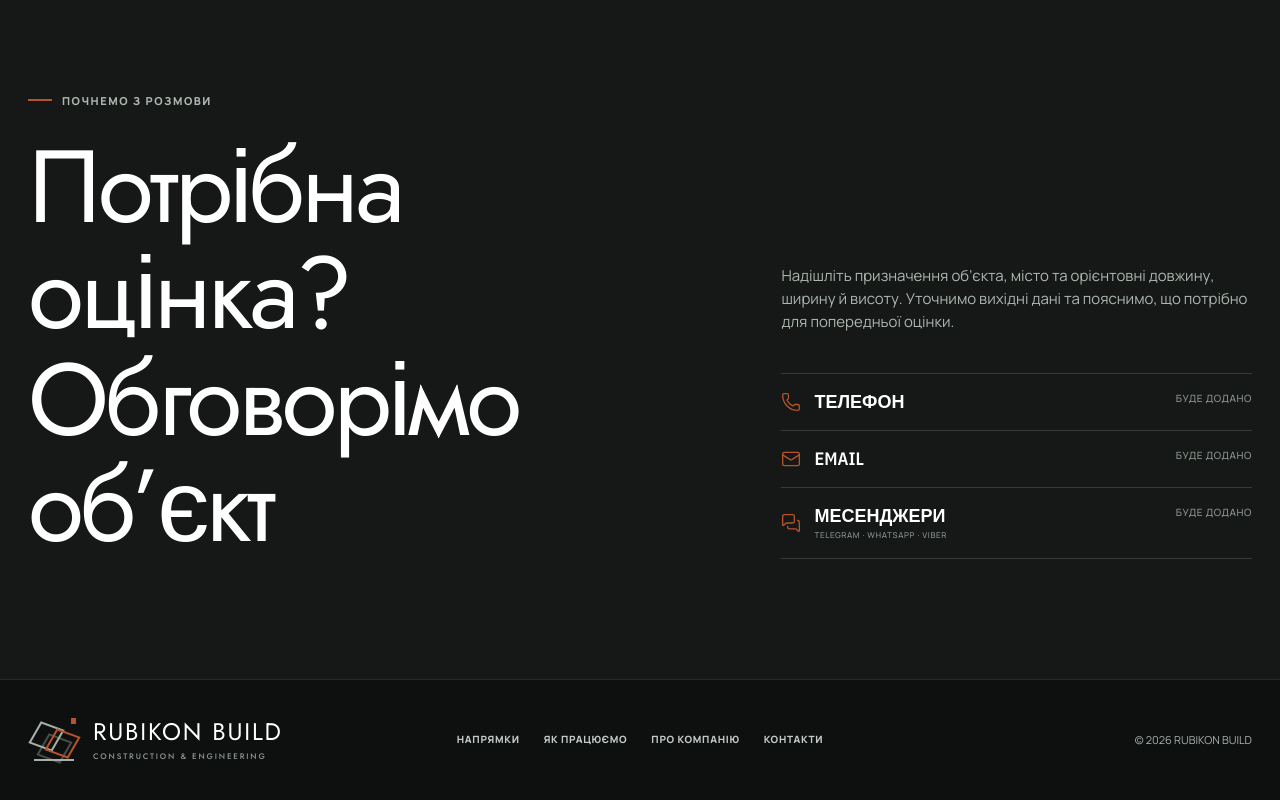
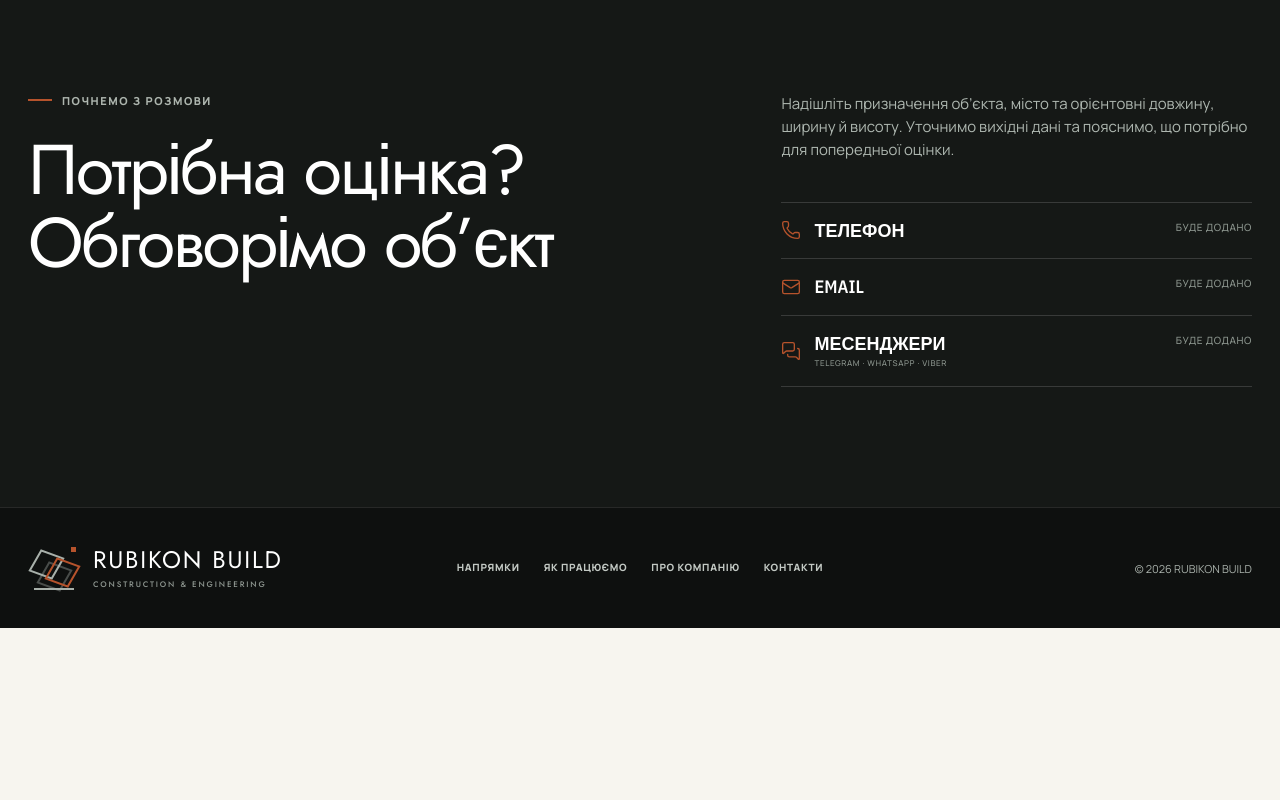
Before and after one commit to leusd100/rubikon-build, a Next.js app: page / in a window 1280 px wide. Shown: the part 8200-9000 px from the top of the page. After the commit the page ends 8828 px from the top, so only its background shows below. Built offline with nearby package versions, Linux system fonts and the light colour scheme.

Commit message:
Reduce desktop contact heading size

```diff
--- a/app/globals.css
+++ b/app/globals.css
@@ -215,7 +215,7 @@ section[id] { scroll-margin-top: 98px; }
 
 .contact { color: white; background: #151816; }
 .contact-grid { display: grid; grid-template-columns: 1fr .72fr; gap: 100px; }
-.contact h2 { font-size: clamp(62px, 8vw, 112px); }
+.contact h2 { max-width: 680px; font-size: clamp(48px, 5.5vw, 78px); line-height: 1.04; }
 .contact-panel { align-self: end; }
 .contact-panel > p { max-width: 520px; margin: 0 0 40px; color: #aeb7b0; font-size: 15px; }
 .contact-links { border-top: 1px solid rgba(255,255,255,.15); }
```
